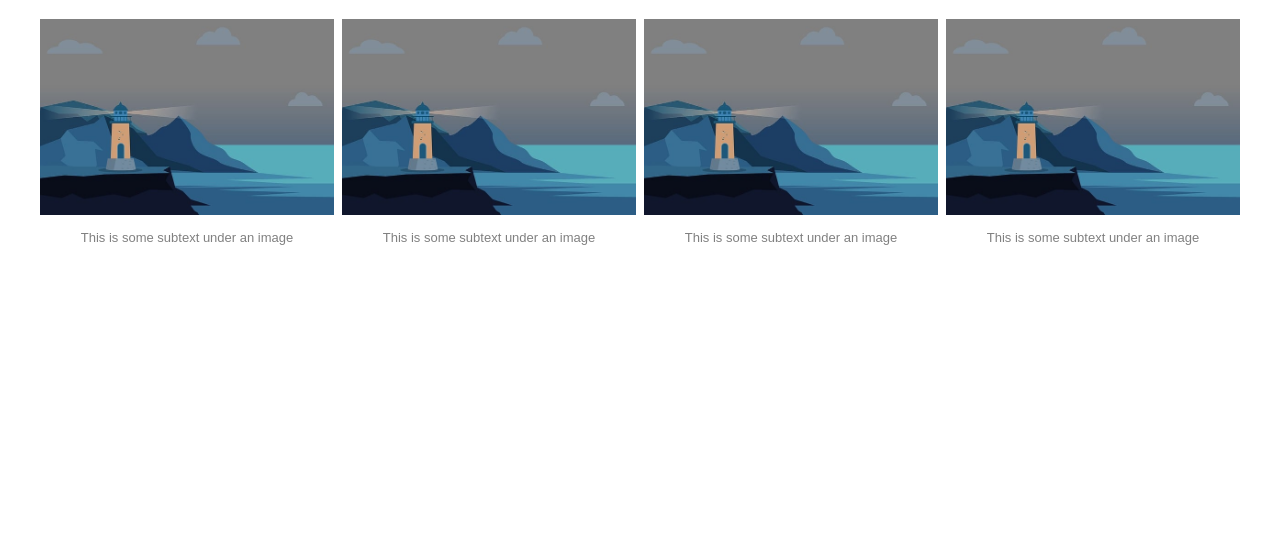
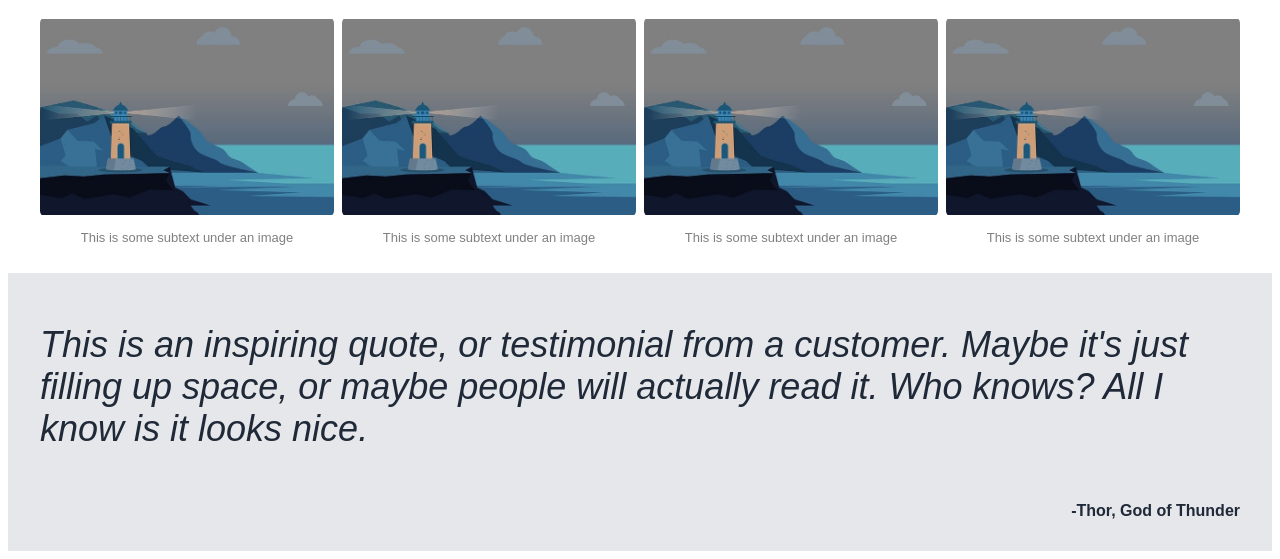
Before and after one commit to jroll70/odin-landing-page, a plain HTML site: page index.html in a window 1280 px wide. Shown: the part 365-924 px from the top of the page. Before the commit the page ends 800 px from the top, so only its background shows below. Drawn offline with Linux system fonts and the light colour scheme.

Commit message:
Finished the formatting and spacing of the quote section

```diff
--- a/index.html
+++ b/index.html
@@ -50,5 +50,15 @@
                 </div>
         </div>
     </div>
+    <div class="quote">
+        <div class="quote-container">
+            <div class="quote-text">
+                <p class="quote-paragraph">This is an inspiring quote, or testimonial from a customer. Maybe it's just filling up space, or maybe people will actually read it. Who knows? All I know is it looks nice.</p>
+            </div>
+            <div>
+                <p class="quote-person">-Thor, God of Thunder</p>
+            </div>
+        </div>
+    </div>
 </body>
 </html>
--- a/styles.css
+++ b/styles.css
@@ -108,6 +108,7 @@
     width: 100%;
     height: 100%;
     object-fit: contain;
+    border-radius: 6px;
 }
 
 .information-texts {
@@ -123,6 +124,34 @@
     color: #e5e7eb;
 }
 
+.quote {
+    display: flex;
+    background-color: #e5e7eb;
+    align-items: center;
+    justify-content: center;
+}
+
+.quote-container {
+    display: flex;
+    flex-direction: column;
+    max-width: 1200px;
+    margin: 15px;
+}
+
+.quote-paragraph {
+    text-align: left;
+    color: #1f2937;
+    font-size: 36px;
+    font-weight: 300;
+    font-style: italic;
+}
+
+.quote-person {
+    text-align: right;
+    color: #1f2937;
+    font-weight: 700;
+}
+
 h1 {
     font-size: 48px;
     font-weight: 900;
```
